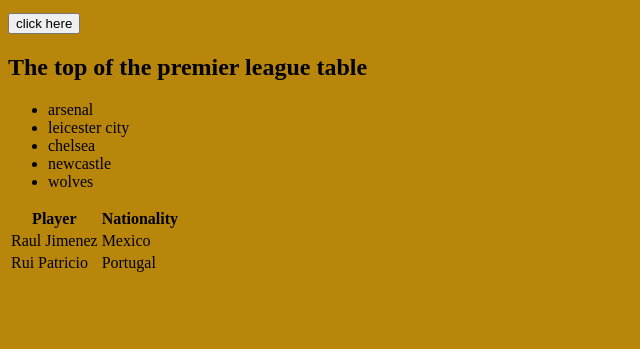
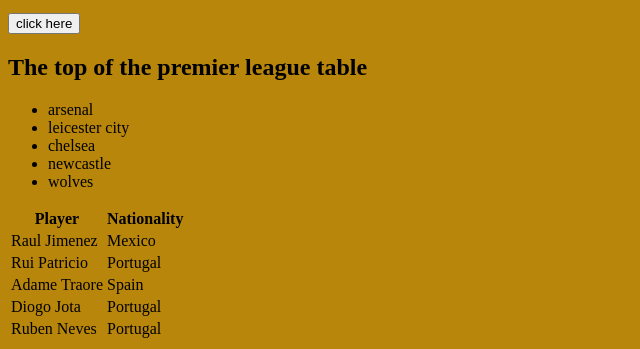
Before and after one commit to emstrez/programming-p, a plain HTML site: page index.html in a window 1280 px wide. Shown: the part 858-1207 px from the top of the page, without its empty margins (0-640 px from the left). Before the commit the page ends 1141 px from the top, so only its background shows below. Drawn offline with Linux system fonts and the light colour scheme.

Commit message:
Update index.html

```diff
--- a/index.html
+++ b/index.html
@@ -34,6 +34,18 @@
     <td>Rui Patricio</td>
     <td>Portugal</td>
   </tr>
+  <tr>
+    <td>Adame Traore</td>
+    <td>Spain</td>
+  </tr>
+  <tr>
+    <td>Diogo Jota</td>
+    <td>Portugal</td>
+  </tr>
+  <tr>
+    <td>Ruben Neves</td>
+    <td>Portugal</td>
+  </tr>
 </table>
   </body>
 </html>
```
